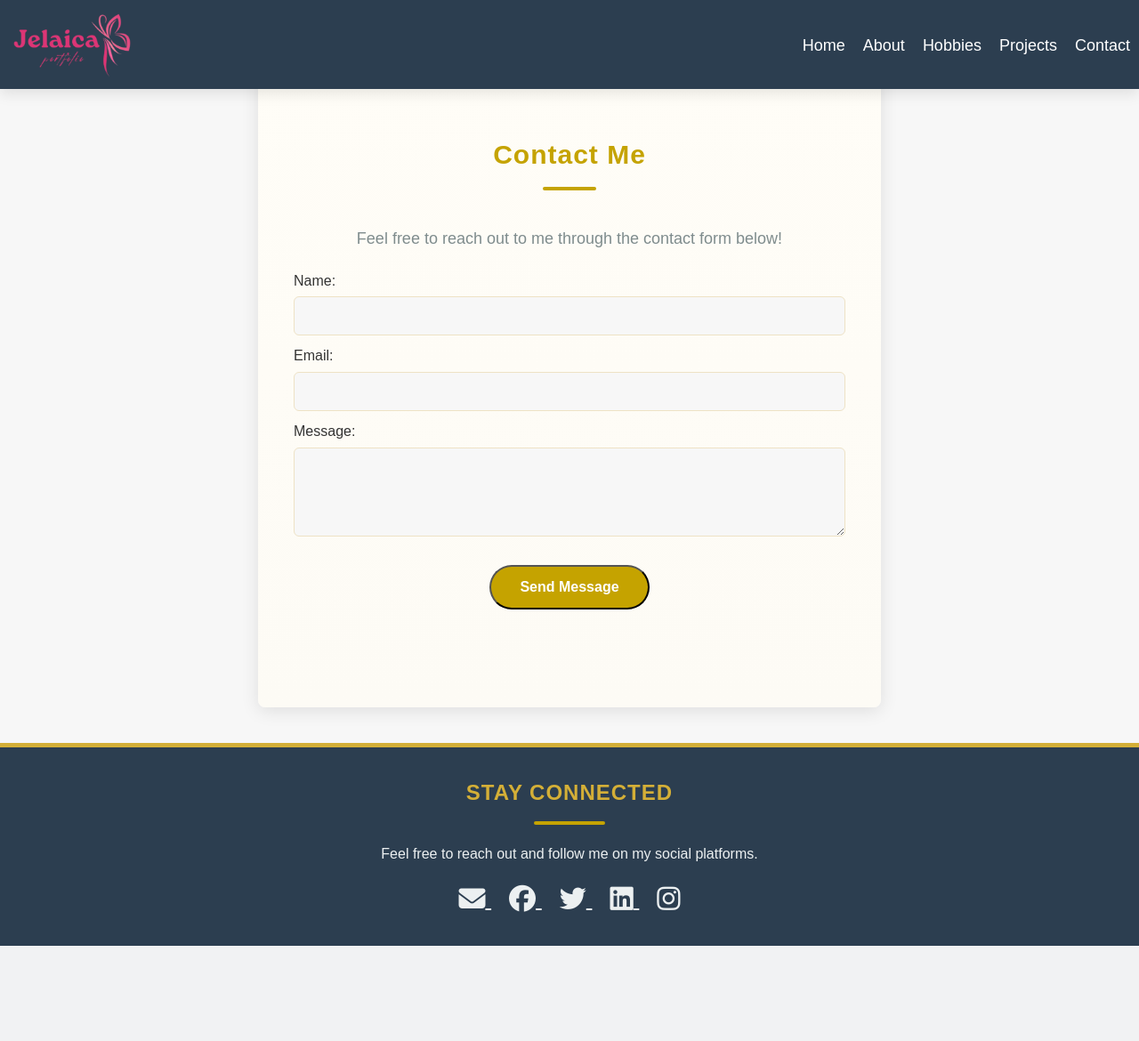
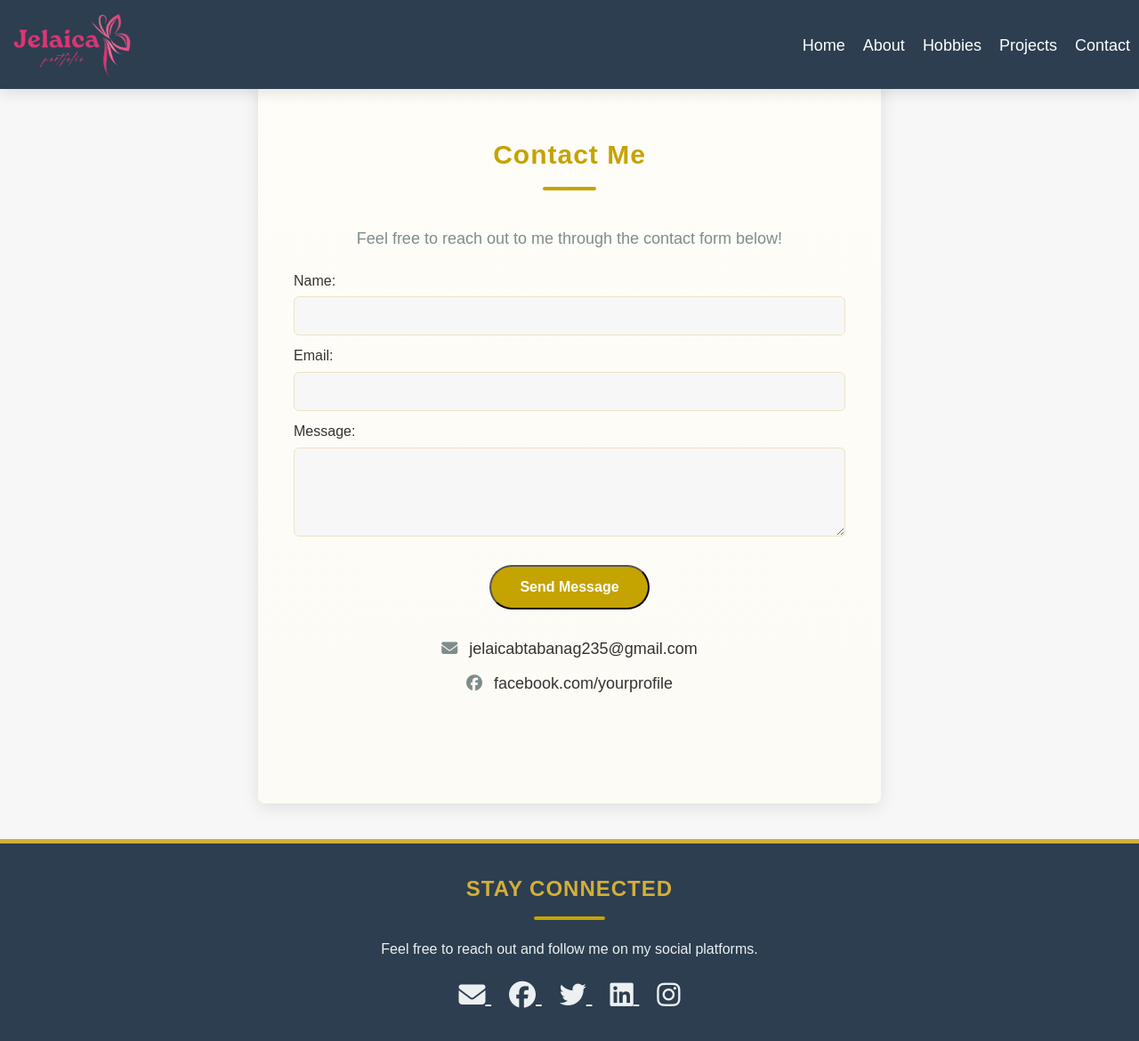
Before and after one commit to jelaica22/my-portfolio, a Django app: page /contact/ in a window 1280 px wide. Shown: the whole page at 89% size. Before the commit the page ends 1063 px from the top, so only its background shows below. Run offline with Django 5.2, Linux system fonts and the light colour scheme.

Commit message:
Updated CSS and templates (base.html, form.html)

```diff
--- a/main/static/main/css/style.css
+++ b/main/static/main/css/style.css
@@ -1070,6 +1070,7 @@ h2 {
     resize: vertical;
 }
 
+
 /* === BUTTON STYLES === */
 .contact-form button {
     display: inline-block;
@@ -1164,7 +1165,6 @@ h2 {
         font-size: 0.9rem;
     }
 }
-
 
 /* === MESSAGE SUCCESS PAGE === */
 .message-container {
--- a/main/templates/main/base.html
+++ b/main/templates/main/base.html
@@ -8,6 +8,7 @@
     <link rel="stylesheet" href="https://cdn.jsdelivr.net/npm/swiper@10/swiper-bundle.min.css"/>
     <link rel="icon" href="{% static 'main/images/port.png' %}" type="image/x-icon">
     {% load static %}
+    <link rel="stylesheet" href="https://cdnjs.cloudflare.com/ajax/libs/font-awesome/6.5.0/css/all.min.css">
     <link rel="stylesheet" href="{% static 'main/css/style.css' %}">
     <meta name="viewport" content="width=device-width, initial-scale=1.0">
     <link href="https://fonts.googleapis.com/css2?family=Poppins:wght@400;600;700&display=swap" rel="stylesheet">
--- a/main/templates/main/form.html
+++ b/main/templates/main/form.html
@@ -11,22 +11,74 @@
             {% csrf_token %}
 
             <div class="form-group">
-                {{ form.name.label_tag }} <!-- Label for Name field -->
-                {{ form.name }} <!-- Name input field -->
+                {{ form.name.label_tag }}
+                {{ form.name }}
             </div>
 
             <div class="form-group">
-                {{ form.email.label_tag }} <!-- Label for Email field -->
-                {{ form.email }} <!-- Email input field -->
+                {{ form.email.label_tag }}
+                {{ form.email }}
             </div>
 
             <div class="form-group">
-                {{ form.message.label_tag }} <!-- Label for Message field -->
-                {{ form.message }} <!-- Message input field -->
+                {{ form.message.label_tag }}
+                {{ form.message }}
             </div>
 
             <button type="submit" class="btn">Send Message</button>
         </form>
         <!-- Contact Form Ends Here -->
+
+        <!-- Make sure this is after your contact form -->
+        <div class="contact-info">
+            <p class="info-item">
+                <i class="fas fa-envelope"></i>
+                <a href="mailto:jelaicabtabanag235@gmail.com" class="contact-link" target="_blank">
+                    jelaicabtabanag235@gmail.com
+                </a>
+            </p>
+            <p class="info-item">
+                <i class="fab fa-facebook"></i>
+                <a href="https://facebook.com/yourprofile" class="contact-link" target="_blank">
+                    facebook.com/yourprofile
+                </a>
+            </p>
+        </div>
+            <style>
+        /* Contact Info Styling */
+        .contact-info {
+            margin-top: 30px; /* Space between the button and contact info */
+        }
+
+        .contact-info .info-item {
+            font-size: 18px;
+            margin-bottom: 10px;
+            transition: all 0.3s ease; /* Smooth transition for hover effect */
+        }
+
+        .contact-info .contact-link {
+            color: #333; /* Default text color */
+            text-decoration: none;
+            padding-left: 8px;
+        }
+
+        /* Hover Effect */
+        .contact-info .info-item:hover {
+            transform: translateX(5px); /* Move text slightly on hover */
+            color: #007bff; /* Change text color */
+        }
+
+        .contact-info .contact-link:hover {
+            color: #007bff; /* Change link color */
+            text-decoration: underline; /* Add underline effect */
+        }
+
+        /* Mobile Responsiveness */
+        @media (max-width: 600px) {
+            .contact-info .info-item {
+                font-size: 16px; /* Reduce font size on small screens */
+            }
+        }
+    </style>
     </section>
 {% endblock %}
```
